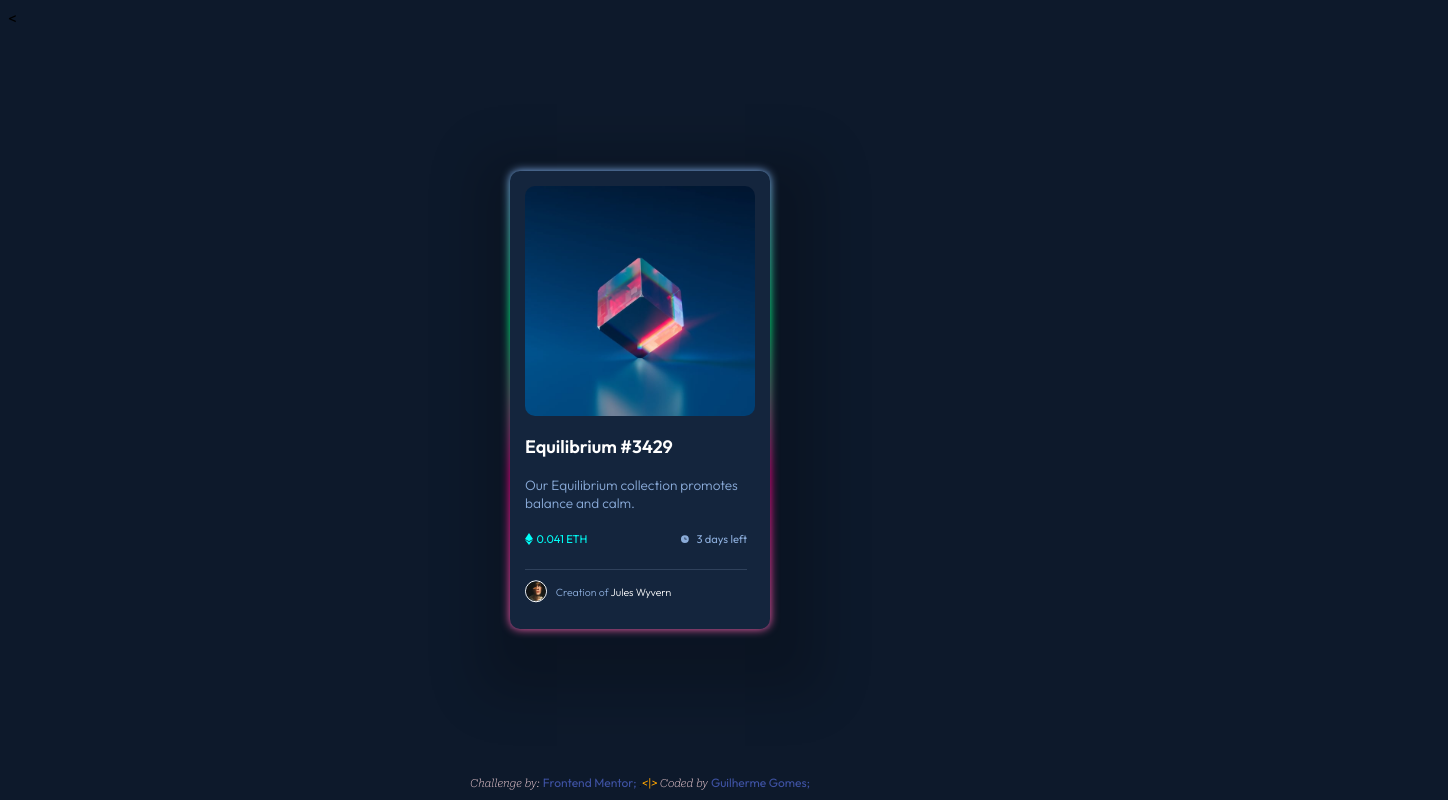
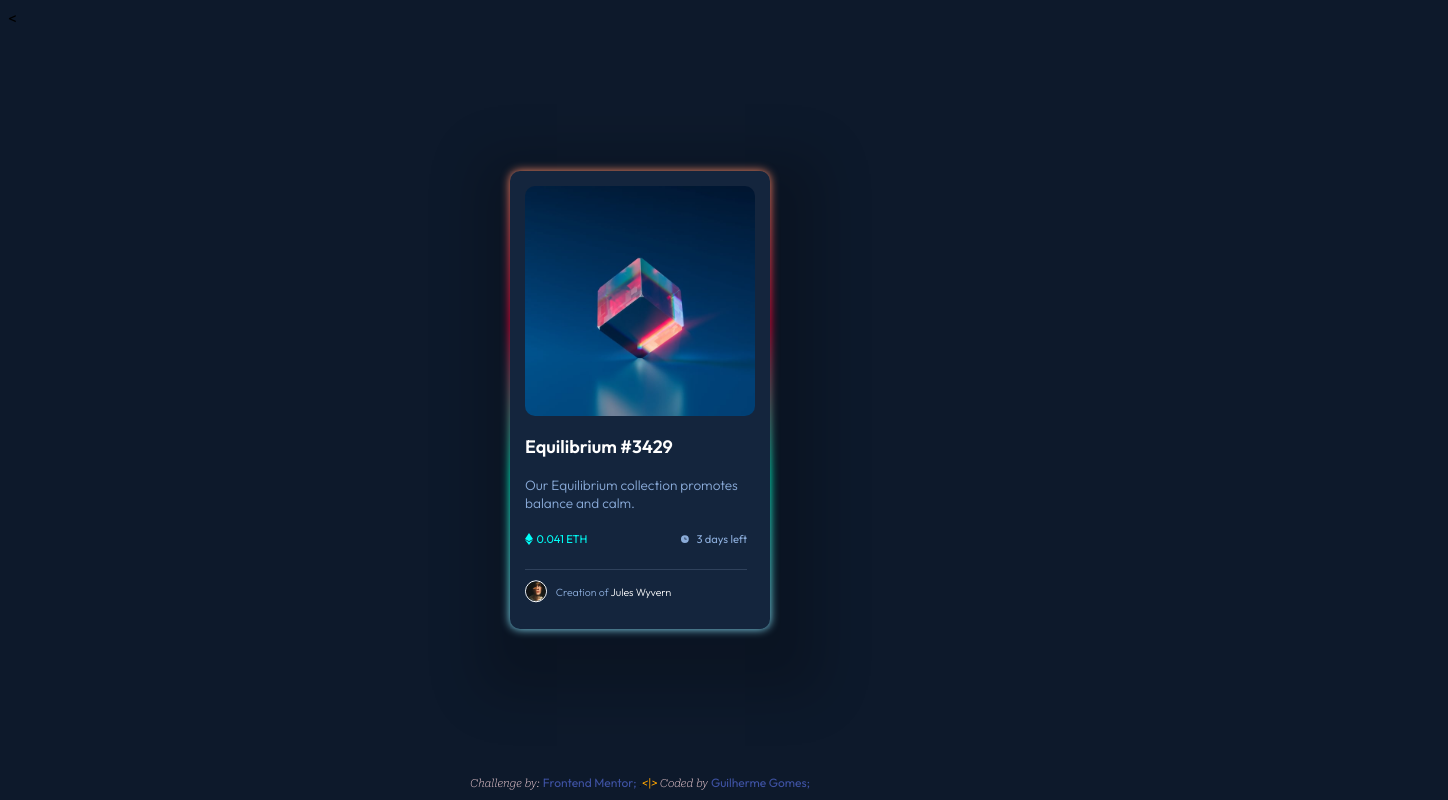
Before and after one commit to gomesemog/nft-card-compo, a plain HTML site: page index.html in a window 1280 px wide. Shown: the whole page, 1448 px wide, since content can reach past the window. Drawn offline with Linux system fonts and the light colour scheme.

Commit message:
Update style.css

```diff
--- a/style.css
+++ b/style.css
@@ -2,7 +2,6 @@
 
 
 body {
-    width: 1440px;
     background-color: hsl(217, 54%, 11%);
     font-family: 'Outfit', sans-serif;
 }
@@ -144,7 +143,7 @@ footer {
     left: 50%;
     top: 50%;
     transform: translate(-50%, -50%);
-    background-image: linear-gradient(180deg, hsl(216, 100%, 78%), rgb(0, 255, 130), rgb(255, 0, 140), rgb(255, 102, 179));
+    background-image: linear-gradient(0deg, hsl(194, 100%, 78%), rgb(0, 255, 200), rgb(255, 0, 55), rgb(255, 143, 102));
     z-index: -1;
     filter: blur(5px);
 }
```
